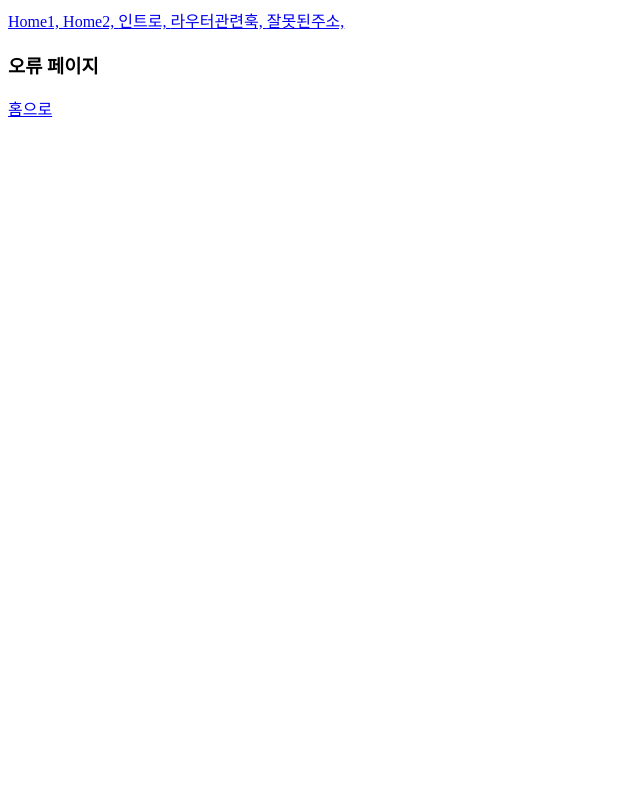
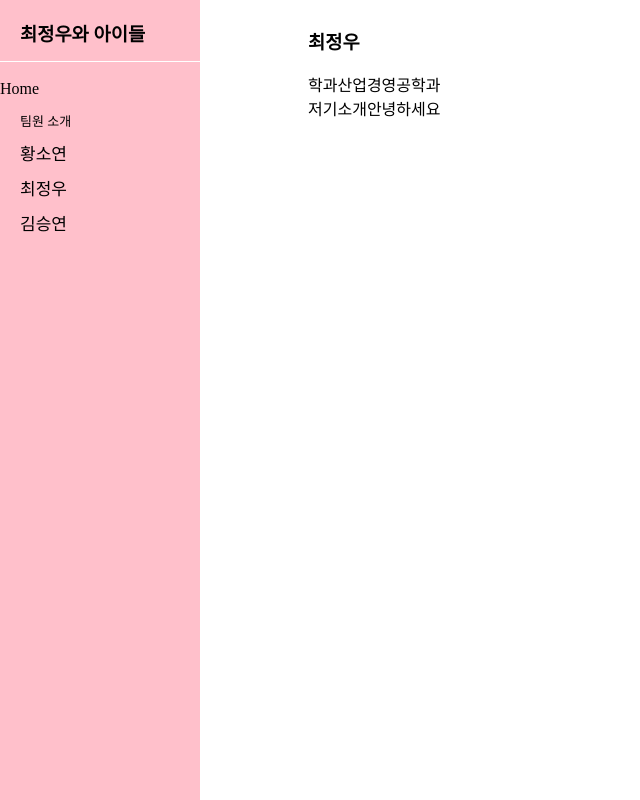
Before and after one commit to ericj706/2026_React, a React (Vite) app: page /cjw in a window 1280 px wide. Shown: the whole page, without its empty margins (0-640 px from the left). Built offline with nearby package versions, Linux system fonts and the light colour scheme.

Commit message:
day04_15:00

```diff
--- a/src/example/day04/App.jsx
+++ b/src/example/day04/App.jsx
@@ -4,6 +4,7 @@ import TopNavi from "./TopNavi";
 import NotFound from "./NotFound";
 import CommonLayout from "./CommonLayout";
 import LayoutIndex from "./LayoutIndex";
+import RouterHook from "./RouterHook";
 
 export default function App( props ){
     return (<>
@@ -12,6 +13,7 @@ export default function App( props ){
             <Route path="/" element={ <Home/> } />
             <Route path="/intro" element={ <CommonLayout/>} >
                 <Route index element={ <LayoutIndex /> } />
+                <Route path="router" index element={ <RouterHook /> } />
             </Route>
             <Route path="*" element={ <NotFound/> } />
         </Routes>
--- a/src/example/day04/TopNavi.jsx
+++ b/src/example/day04/TopNavi.jsx
@@ -10,6 +10,8 @@ export default function TopNavi( props ){
         </div>
     </>)
 }
+
+
 // <a href="이동할경로"> 텍스트 </a>              : 페이지 로드(새로고침) 있다.
 // <NavLink to = "이동할경로"> 텍스트 </NavLink>  : 페이지 로드(새로고침) 없다.
 // <Link to = "이동할경로"> 텍스트 </Link>        : 페이지 로드(새로고침) 없다. active클래스가없다.
--- /dev/null
+++ b/src/example/practice3/App.css
@@ -0,0 +1,40 @@
+*{
+    list-style: none;
+}
+a{
+    text-decoration: none;
+    color: black;
+}
+
+#sidebar{
+    background-color: pink;
+    position: fixed;
+    top: 0;
+    left: 0;
+    width: 200px;
+    height: 100vh;
+    display: flex;
+    flex-direction: column;
+}
+#main{
+    margin-left: 300px;
+}
+
+.sideTitle{
+    padding-left: 20px;
+    padding-bottom: 15px;
+    border-bottom: solid white 1px;
+}
+.home{
+    margin-left: 15px;
+    font-size: 20px;
+    border-bottom: solid white 1px;
+}
+.team{
+    padding-left: 20px;
+    font-size: small;
+}
+.team>li{
+    font-size: 17px;
+    padding-top: 10px;
+}
--- /dev/null
+++ b/src/example/practice3/App.jsx
@@ -0,0 +1,27 @@
+import { Route, Routes } from "react-router-dom";
+import "./App.css";
+import SideBar from "./SideBar";
+import Home from "../practice3/Home";
+import Hsy from "./Hsy";
+import Ksy from "./Ksy";
+import Cjw from "./cjw";
+
+export default function App(props){
+    return (<>
+    <div style={ {display: 'flex', justifyContent:'flex-start'}}>
+        <div >
+            <SideBar></SideBar>
+        </div>
+        <div id="main">
+            <Routes>
+                <Route path="/" element={ <Home />} />
+                <Route path="/hsy" element={<Hsy/>}></Route>
+                <Route path="/ksy" element={<Ksy/>}></Route>
+                <Route path="/cjw" element={<Cjw/>}></Route>
+            </Routes>
+
+        </div>
+    </div>
+
+    </>)
+}
--- /dev/null
+++ b/src/example/practice3/Cjw.jsx
@@ -0,0 +1,13 @@
+export default function Cjw(props){
+    return(<>
+            <h3> 최정우 </h3>
+            <div>
+                <span>학과</span>
+                <span>산업경영공학과</span>
+            </div>
+            <div>
+                <span>저기소개</span>
+                <span>안녕하세요</span>
+            </div>
+    </>)
+}
--- /dev/null
+++ b/src/example/practice3/Home.jsx
@@ -0,0 +1,3 @@
+export default function Home( props ){
+    return(<> 메인 홈페이지 </>)
+}
--- /dev/null
+++ b/src/example/practice3/Hsy.jsx
@@ -0,0 +1,15 @@
+export default function Hsy(props){
+    return(<>
+        <h3>황소연</h3>
+        <div>
+            <div>
+                <span>학과</span>
+                <span>산경</span>
+            </div>
+            <div>
+                <span>저기소개</span>
+                <span>안녕하세요</span>
+            </div>
+        </div>
+    </>)
+}
--- /dev/null
+++ b/src/example/practice3/Ksy.jsx
@@ -0,0 +1,15 @@
+export default function Ksy(props){
+    return (<>
+        <h3> 김승연 </h3>
+        <div>
+            <div>
+                <span>학과</span>
+                <span>산경</span>
+            </div>
+            <div>
+                <span>저기소개</span>
+                <span>안녕하세요?</span>
+            </div>
+        </div>
+    </>)
+}
--- /dev/null
+++ b/src/example/practice3/SideBar.jsx
@@ -0,0 +1,17 @@
+import { Link, NavLink } from "react-router-dom";
+import "./App.css";
+
+export default function SideBar(props){
+    return (<>
+        <div id="sidebar" >
+            <h3 class="sideTitle"> 최정우와 아이들 </h3>
+            < NavLink to = "/" class = "home"> Home </NavLink>
+            <ul class = "team">
+                팀원 소개
+                <li><Link to="/hsy">황소연</Link></li>
+                <li><Link to="/cjw">최정우</Link></li>
+                <li><Link to="/ksy">김승연</Link></li>
+            </ul>
+        </div>
+    </>)
+}
--- a/src/main.jsx
+++ b/src/main.jsx
@@ -17,6 +17,6 @@ const create = createRoot( root );
 // import Component1 from "./example/day01/Component1";
 // create.render( <Component> /<Component> )
 
-import App from "./example/day04/App";
+import App from "./example/practice3/App";
 import { BrowserRouter } from "react-router-dom";
 create.render( <BrowserRouter> <App/> </BrowserRouter> )
```
Also changed, not shown: src/example/day04/RouterHook.jsx (+46 -0 lines).
